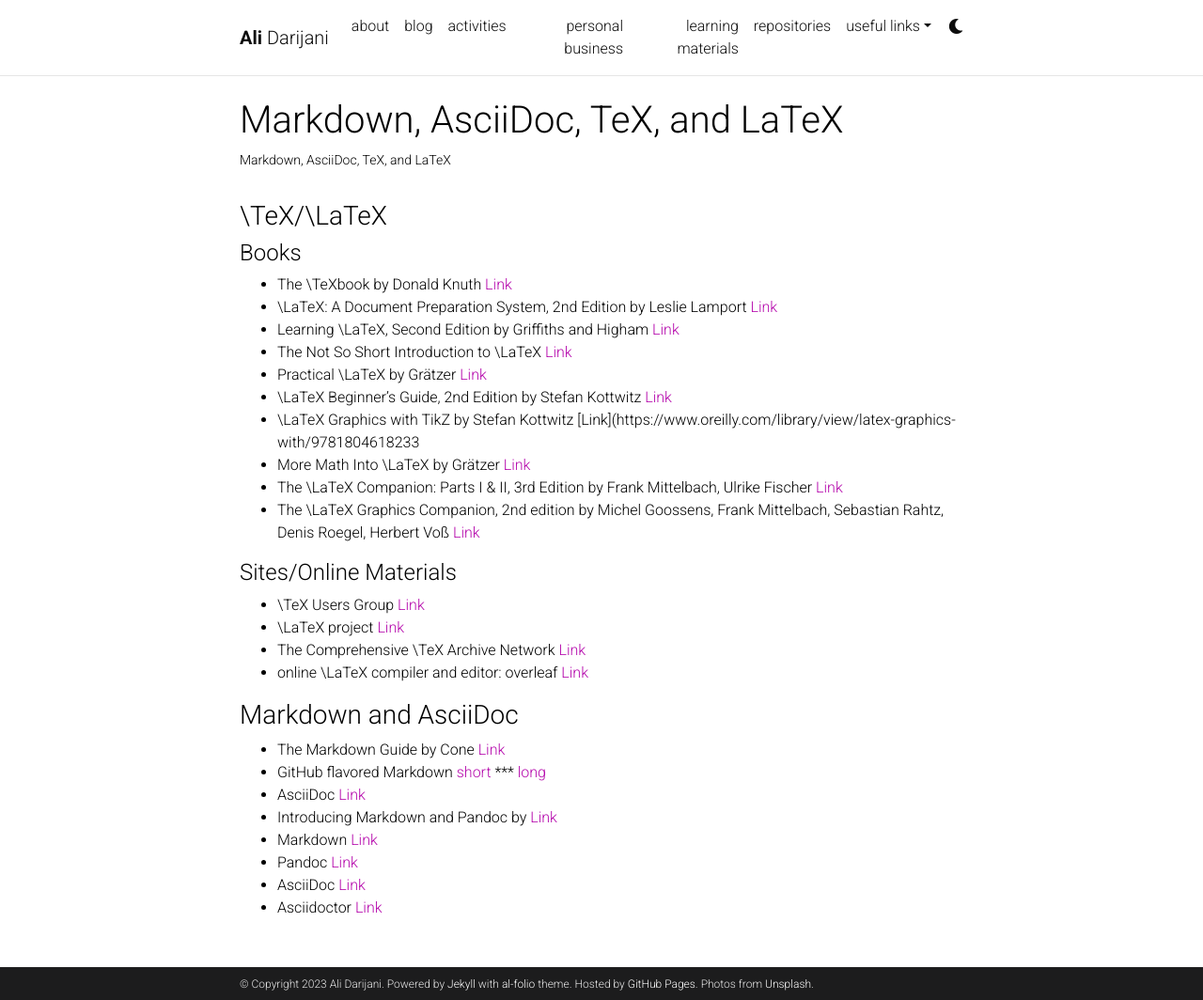
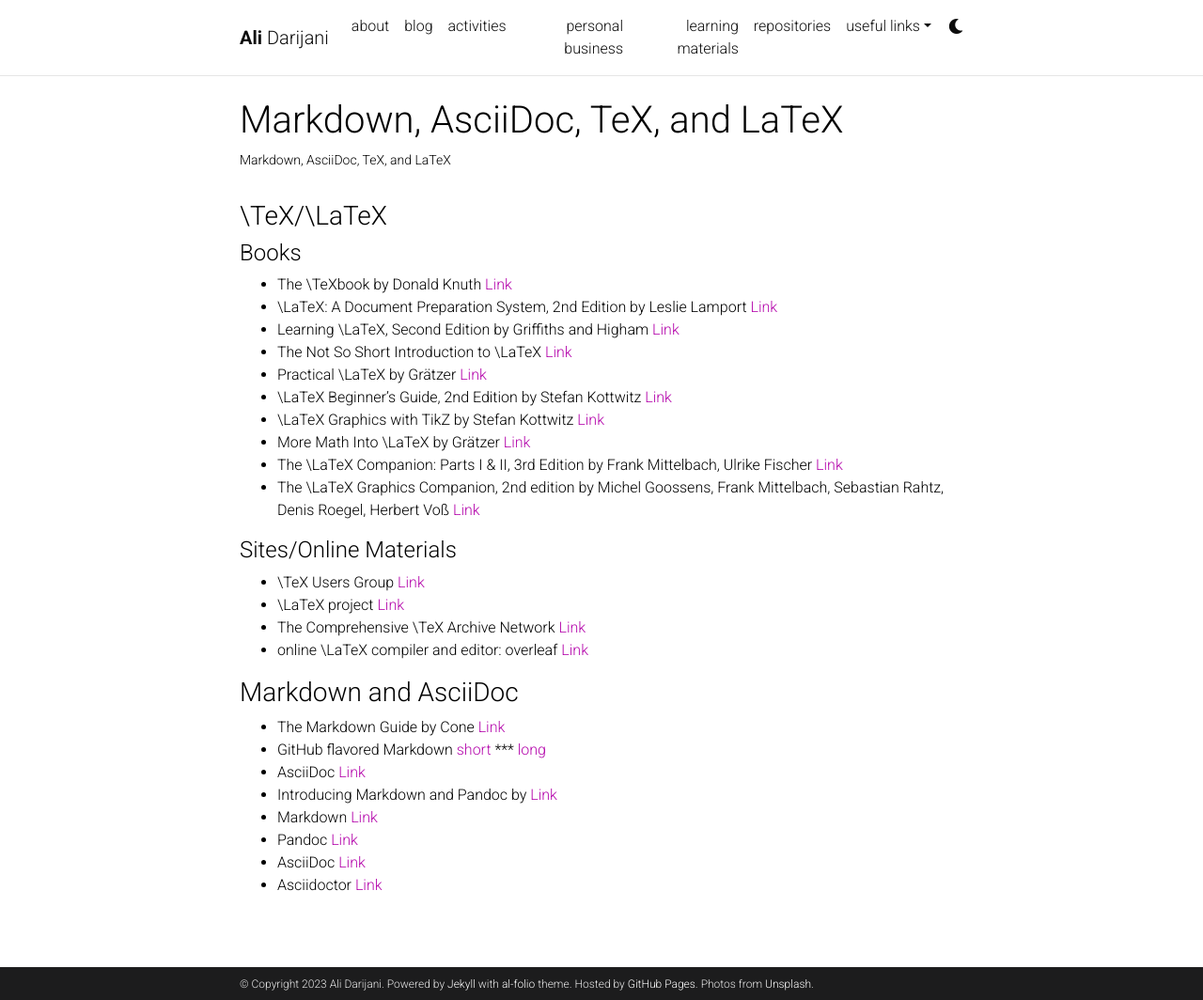
Before and after one commit to adarijani/adarijani.github.io_archived, a Jekyll site: the page built from _projects/t_03_typesetting.md, in a window 1280 px wide and 1064 px high. Shown: the whole window at 94% size. Built offline with Jekyll 4.4.1, drawn with Linux system fonts in a browser that asks for light colours; comment, search, counter and statistics services are not loaded; a style sheet for code colours, icons or effects is not loaded.

Commit message:
Update t_03_typesetting.md

```diff
--- a/_projects/t_03_typesetting.md
+++ b/_projects/t_03_typesetting.md
@@ -17,7 +17,7 @@
 * The Not So Short Introduction to \LaTeX [Link](https://tobi.oetiker.ch/lshort/lshort.pdf)
 * Practical \LaTeX by Grätzer [Link](https://link.springer.com/book/10.1007/978-3-319-06425-3)
 * \LaTeX Beginner’s Guide, 2nd Edition by Stefan Kottwitz [Link](https://www.oreilly.com/library/view/latex-beginners-guide/9781801078658/)
-* \LaTeX Graphics with TikZ by Stefan Kottwitz [Link](https://www.oreilly.com/library/view/latex-graphics-with/9781804618233
+* \LaTeX Graphics with TikZ by Stefan Kottwitz [Link](https://www.oreilly.com/library/view/latex-graphics-with/9781804618233/)
 * More Math Into \LaTeX by Grätzer [Link](https://link.springer.com/book/10.1007/978-3-319-23796-1)
 * The \LaTeX Companion: Parts I & II, 3rd Edition by Frank Mittelbach, Ulrike Fischer [Link](https://www.informit.com/store/latex-companion-parts-i-ii-3rd-edition-9780138166489?ranMID=24808)
 * The \LaTeX Graphics Companion, 2nd edition by Michel Goossens, Frank Mittelbach, Sebastian Rahtz, Denis Roegel, Herbert Voß [Link](https://www.lehmanns.de/shop/mathematik-informatik/58611042-9783965433038-the-latex-graphics-companion)
```
